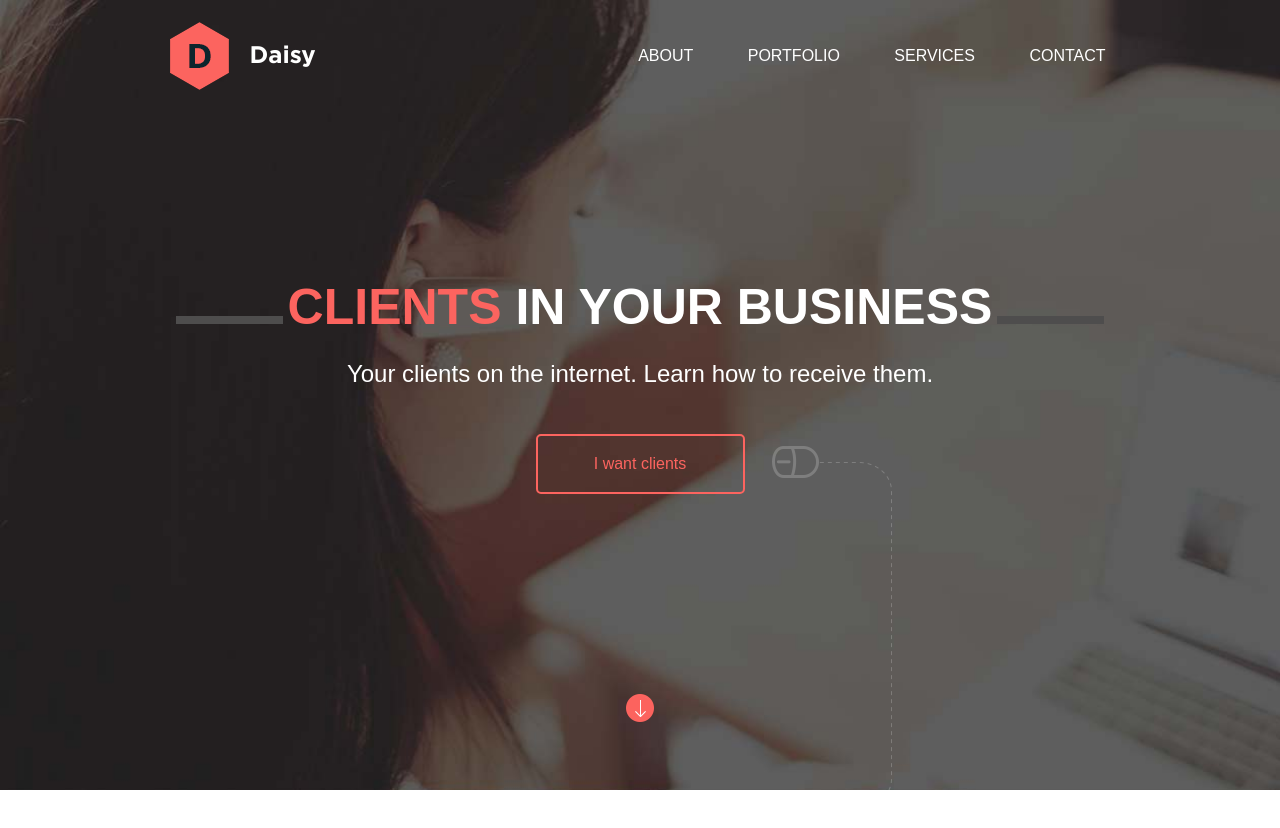
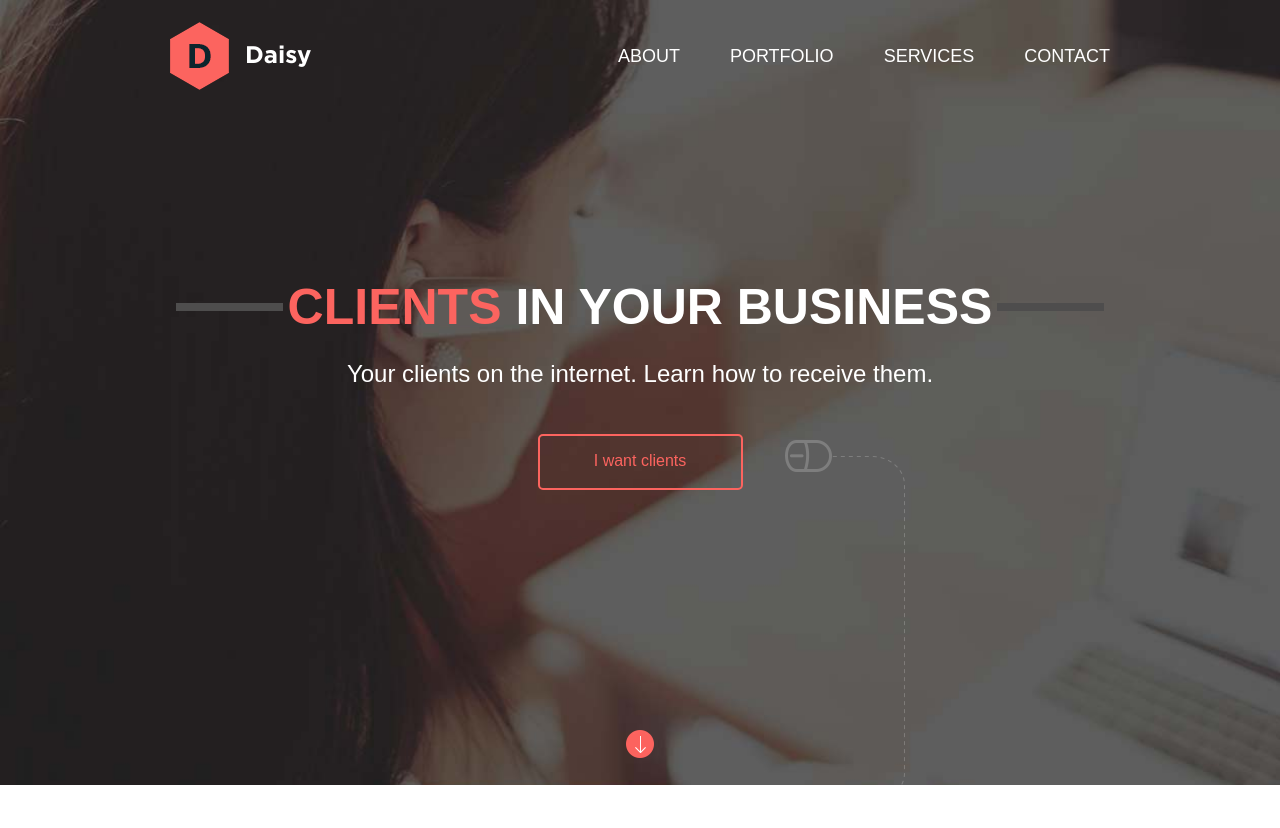
Before and after one commit to zhannasolovieva/daisy, a plain HTML site: page index.html in a window 1280 px wide. After the commit the page ends 800 px from the top, so only its background shows below. Drawn offline with Linux system fonts and the light colour scheme; files whose address does not match are found by name.

Commit message:
completed clients section  (header)

```diff
--- a/css/style.css
+++ b/css/style.css
@@ -46,21 +46,35 @@ h1{
 	        transform: translateY(-50%);
 }
 
+.button {
+	border:solid 2px #fc645f;
+	height: 56px;
+	width:205px;
+	border-radius: 5px;
+	margin: 48px auto 0;
+	color:#fc645f;
+	display: inline-block;
+	-webkit-box-sizing: border-box;
+	   -moz-box-sizing: border-box;
+	        box-sizing: border-box;
+
+}
+
+.button:hover{
+	background-color: #fc645f;
+	color:#ffffff;
+}
+
 .clients{
 	background-image: url("../img/header_background.jpg");
 	background-repeat: no-repeat;
 	background-size:cover;
-	height:790px;
 }
 
 .header{
 	height: 68px;
 	padding-top:22px;
-}
-
-.logo{
-	float: left;
-	font-size: 0;
+	font-size:0;
 }
 
 .logo_img{
@@ -87,16 +101,34 @@ h1{
 .menu-item{
 	margin-left:50px;
 	text-transform: uppercase;
+	font-size: 18px;
+	padding: 5px 0;
+	-webkit-box-sizing: border-box;
+	   -moz-box-sizing: border-box;
+	        box-sizing: border-box;
+    position: relative;
 }
 
 .menu-item:hover {
-	border-bottom: 4px solid #fc645f;
 	color:#fc645f;
+}
+
+.menu-item:hover::after{
+	content: '';
+	display: block;
+	width:100%;
+	height: 4px;
+	background-color: #fc645f;
+	position: absolute;
+	bottom:-.25em;
+	left:0;
 }
 
 .middle{
 	text-align: center;
 	margin-top: 192px;
+	background: url('../img/mouse.png') no-repeat 75% bottom;
+	padding-bottom: 27px;
 }
 
 .heading::before{
@@ -130,37 +162,8 @@ h1{
 	display:block;
 }
 
-.button {
-	border:solid 2px #fc645f;
-	height: 56px;
-	width:205px;
-	border-radius: 5px;
-	margin: 48px auto 0;
-	color:#fc645f;
-
+.arrow {
+	margin-top: 240px;
+	background: url('../img/arrow.png') no-repeat center top;
+	height: 28px;
 }
-
-.button a{
-	color:#fc645f;
-	line-height: 56px;
-}
-
-.button:hover{
-	background-color: #fc645f;
-}
-
-.button:hover a{
-	color:#ffffff;
-}
-
-.mouse{
-	position:relative;
-	left:602px;
-	top:-48px
-}
-
-.arrow {
-
-	display:block;
-	margin:-145px auto;
-}
--- a/index.html
+++ b/index.html
@@ -23,7 +23,7 @@
 			</div>
 
 			<div class="middle">
-				<div class="heading">
+				<div class="heading valign-after">
 					<h1>
 						<span class="red">Clients</span>
 						 in your business
@@ -32,16 +32,13 @@
 
 				<span class="under_heading">Your clients on the internet. Learn how to receive them.</span>
 
-				<div class="button">
-                	<a href="">I want clients</a>
-            	</div>
+                <a  class="button valign-after" href="">I want clients</a>
+
+                <div class="arrow"></div>
+
+
 			</div>
-
-			<img class="mouse" src="img/mouse.png" alt="">
-			<img  class="arrow" src="img/arrow.png" alt="">
-
 		</div>
-
 	</section>
 
 </body>
```
